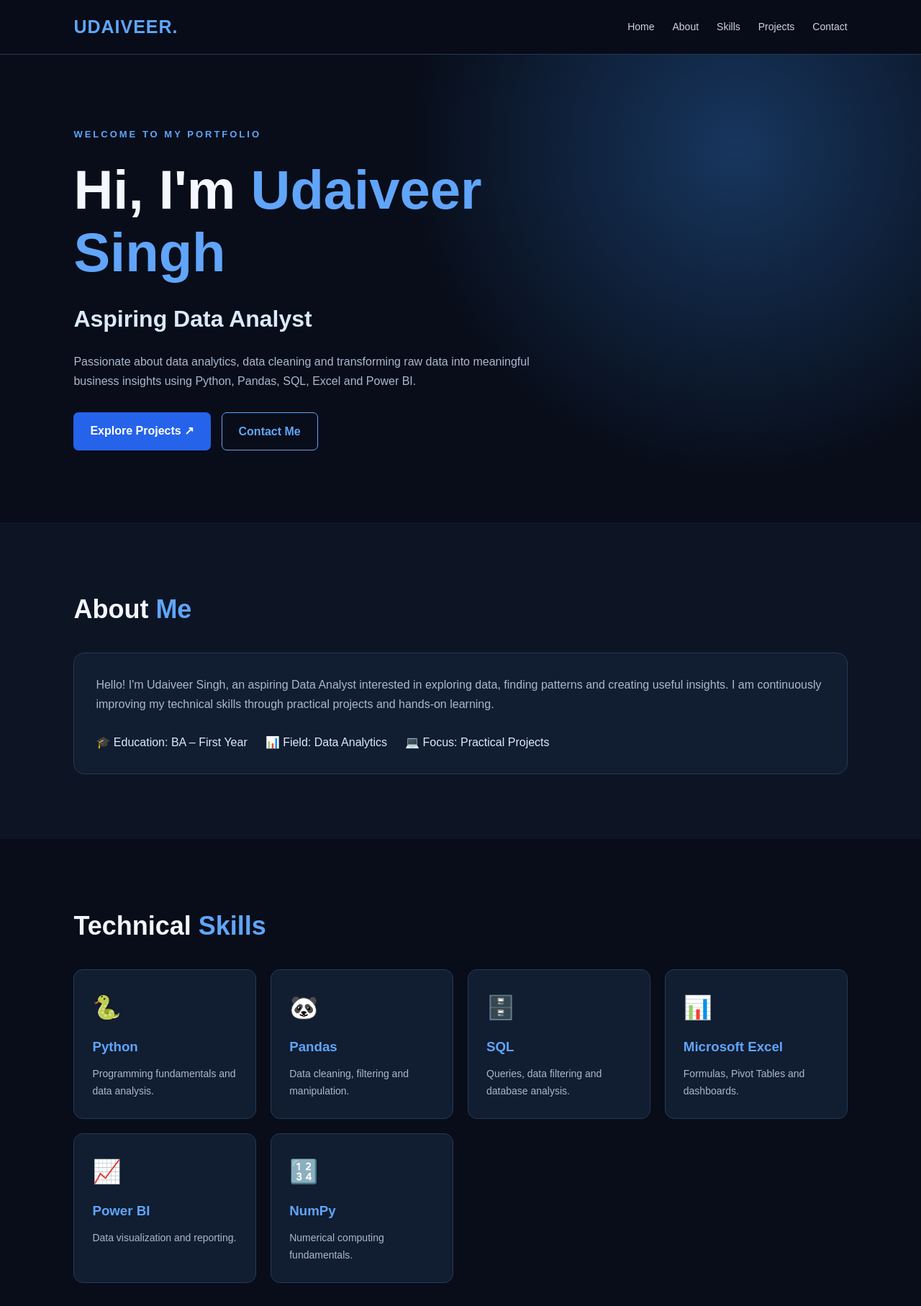
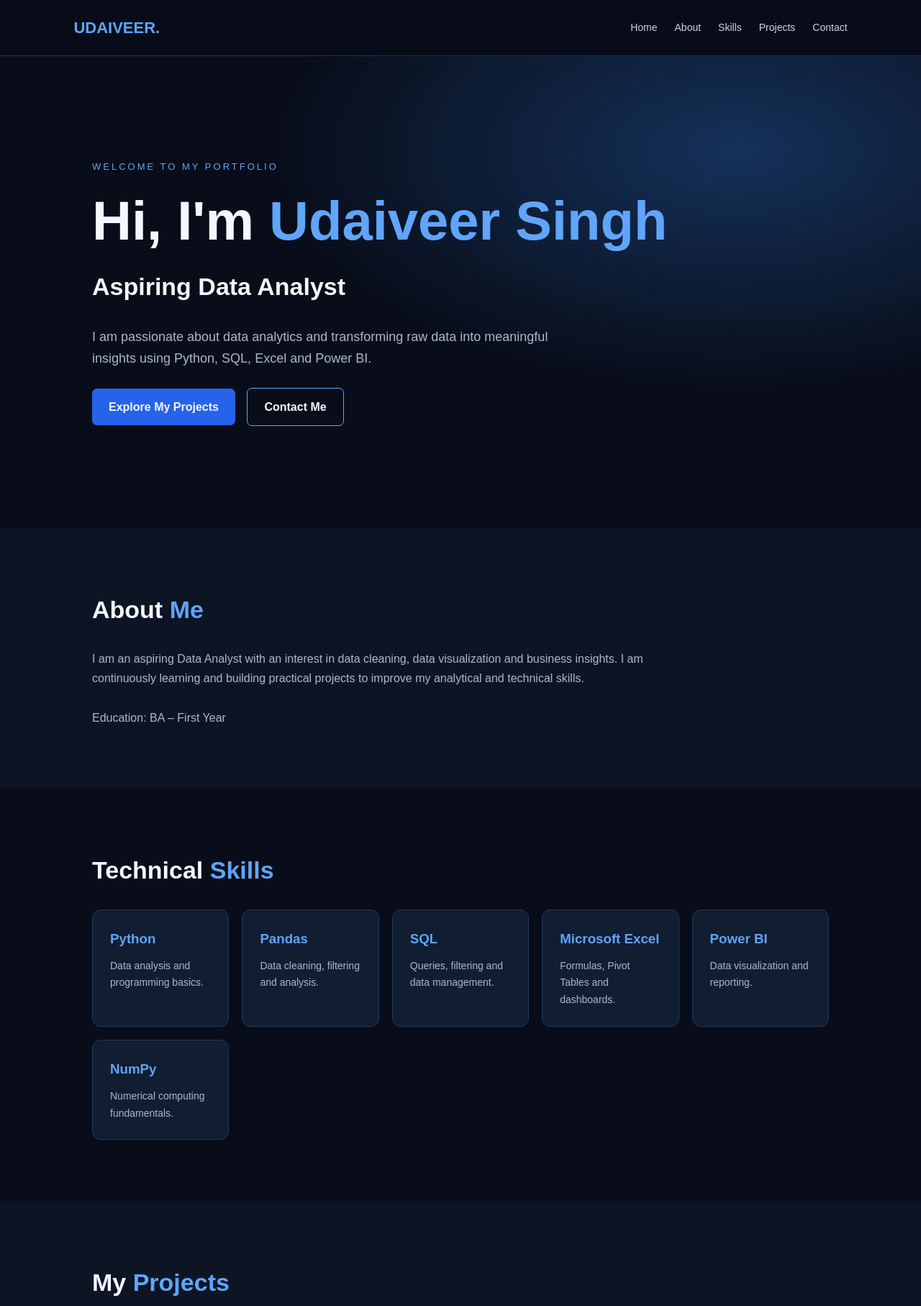
Before and after one commit to udaiveersingh08/udaiveer_portfolio, a plain HTML site: page index.html in a window 1280 px wide. Shown: the top 1815 px of the page at 72% size. Drawn offline with Linux system fonts and the light colour scheme.

Commit message:
Update index.html

```diff
--- a/index.html
+++ b/index.html
@@ -4,291 +4,90 @@
 <head>
   <meta charset="UTF-8">
   <meta name="viewport" content="width=device-width, initial-scale=1.0">
-<meta name="description" content="Udaiveer Singh - Aspiring Data Analyst Portfolio">
-<title>Udaiveer Singh | Data Analyst</title>
-
+  <title>Udaiveer Singh | Data Analyst Portfolio</title>
   <style>
-:root {
-  --bg: #080d19;
-  --card: #111d31;
-  --blue: #60a5fa;
-  --text: #f4f7ff;
-  --muted: #aab8ce;
-  --border: #263a59;
-}
-
-* {
-  margin: 0;
-  padding: 0;
-  box-sizing: border-box;
-}
-
+    * { margin: 0; padding: 0; box-sizing: border-box; }
     html { scroll-behavior: smooth; }
-
     body {
-  background: var(--bg);
-  color: var(--text);
+      background: #080d19;
+      color: #f4f7ff;
       font-family: Arial, sans-serif;
       line-height: 1.7;
     }
-
-a {
-  color: inherit;
-  text-decoration: none;
-}
-
-.container {
-  width: 84%;
-  max-width: 1150px;
-  margin: auto;
-}
-
+    a { color: inherit; text-decoration: none; }
     header {
-  position: sticky;
-  top: 0;
-  z-index: 100;
-  background: rgba(8,13,25,.94);
-  backdrop-filter: blur(15px);
-  border-bottom: 1px solid var(--border);
-}
-
-.navbar {
-  min-height: 75px;
       display: flex;
       justify-content: space-between;
       align-items: center;
+      padding: 20px 8%;
+      position: sticky;
+      top: 0;
+      background: #080d19ee;
+      backdrop-filter: blur(12px);
+      border-bottom: 1px solid #25334b;
+      z-index: 10;
     }
-
-.logo {
-  color: var(--blue);
-  font-size: 25px;
-  font-weight: 800;
-  letter-spacing: 1px;
+    .logo { color: #60a5fa; font-size: 22px; font-weight: bold; }
+    nav { display: flex; gap: 24px; }
+    nav a { color: #cbd5e1; font-size: 14px; }
+    nav a:hover { color: #60a5fa; }
+    section { padding: 85px 10%; }
+    .hero {
+      min-height: 82vh;
+      display: flex;
+      flex-direction: column;
+      justify-content: center;
+      background: radial-gradient(ellipse at 80% 20%, #15315a 0%, transparent 45%);
     }
-
-nav {
-  display: flex;
-  gap: 25px;
-}
-
-nav a {
-  color: #cbd5e1;
-  font-size: 14px;
-  transition: .3s;
-}
-
-nav a:hover { color: var(--blue); }
-
-.hero {
-  min-height: 650px;
-  display: flex;
-  align-items: center;
-  background:
-    radial-gradient(circle at 80% 20%, #17365e 0%, transparent 40%),
-    var(--bg);
-}
-
-.hero-content { max-width: 780px; }
-
-.tag {
-  color: var(--blue);
-  letter-spacing: 3px;
-  font-size: 13px;
+    .tag { color: #60a5fa; letter-spacing: 3px; font-size: 13px; }
+    h1 { font-size: clamp(42px, 7vw, 76px); line-height: 1.15; margin: 20px 0; }
+    h1 span, h2 span { color: #60a5fa; }
+    .hero p { color: #aab8ce; max-width: 650px; font-size: 18px; }
+    .btn {
+      display: inline-block;
+      margin: 25px 12px 0 0;
+      padding: 12px 23px;
+      background: #2563eb;
+      border-radius: 7px;
       font-weight: bold;
     }
-
-.hero h1 {
-  font-size: clamp(42px, 7vw, 76px);
-  line-height: 1.15;
-  margin: 22px 0;
+    .btn.outline { background: transparent; border: 1px solid #60a5fa; }
+    h2 { font-size: 34px; margin-bottom: 25px; }
+    .about, .contact { background: #0d1525; }
+    .muted { color: #aab8ce; max-width: 800px; }
+    .skills, .projects {
+      display: grid;
+      grid-template-columns: repeat(auto-fit, minmax(190px, 1fr));
+      gap: 18px;
     }
-
-.highlight { color: var(--blue); }
-
-.hero h2 {
-  color: #dbeafe;
-  font-size: clamp(22px, 3vw, 32px);
-  margin-bottom: 18px;
+    .card {
+      background: #111d31;
+      border: 1px solid #263a59;
+      border-radius: 12px;
+      padding: 24px;
+      transition: transform .25s, border-color .25s;
     }
-
-.hero p, .muted {
-  color: var(--muted);
-  max-width: 700px;
+    .card:hover { transform: translateY(-6px); border-color: #60a5fa; }
+    .card h3 { color: #60a5fa; margin-bottom: 10px; }
+    .card p { color: #aab8ce; font-size: 14px; }
+    .project-link { display: inline-block; margin-top: 15px; color: #60a5fa; }
+    footer {
+      text-align: center;
+      padding: 25px;
+      color: #8392aa;
+      border-top: 1px solid #25334b;
     }
-
-.buttons {
-  display: flex;
-  flex-wrap: wrap;
-  gap: 15px;
-  margin-top: 30px;
-}
-
-.btn {
-  display: inline-block;
-  padding: 12px 23px;
-  border-radius: 7px;
-  background: #2563eb;
-  color: white;
-  font-weight: bold;
-  transition: .3s;
-}
-
-.btn:hover {
-  background: #3b82f6;
-  transform: translateY(-3px);
-}
-
-.btn-outline {
-  background: transparent;
-  border: 1px solid var(--blue);
-  color: var(--blue);
-}
-
-.btn-outline:hover {
-  background: #172943;
-}
-
-section { padding: 90px 0; }
-
-.section-title {
-  font-size: 36px;
-  margin-bottom: 30px;
-}
-
-.section-title span { color: var(--blue); }
-
-.dark-section { background: #0d1525; }
-
-.about-box {
-  background: var(--card);
-  padding: 30px;
-  border: 1px solid var(--border);
-  border-radius: 15px;
-}
-
-.about-box p {
-  color: var(--muted);
-}
-
-.info {
-  display: flex;
-  flex-wrap: wrap;
-  gap: 25px;
-  margin-top: 25px;
-  color: #dbeafe;
-}
-
-.skills-grid, .projects-grid, .social-grid {
-  display: grid;
-  grid-template-columns: repeat(auto-fit, minmax(210px, 1fr));
-  gap: 20px;
-}
-
-.card {
-  background: var(--card);
-  border: 1px solid var(--border);
-  border-radius: 13px;
-  padding: 25px;
-  transition: .3s;
-}
-
-.card:hover {
-  transform: translateY(-7px);
-  border-color: var(--blue);
-  box-shadow: 0 10px 35px #2563eb18;
-}
-
-.card-icon {
-  font-size: 32px;
-  margin-bottom: 12px;
-}
-
-.card h3 {
-  color: var(--blue);
-  margin-bottom: 10px;
-}
-
-.card p {
-  color: var(--muted);
-  font-size: 14px;
-}
-
-.project-link {
-  display: inline-block;
-  color: var(--blue);
-  margin-top: 18px;
-  font-weight: bold;
-}
-
-.project-link:hover { text-decoration: underline; }
-
-.social-card {
-  background: var(--card);
-  border: 1px solid var(--border);
-  border-radius: 13px;
-  padding: 23px 15px;
-  text-align: center;
-  display: flex;
-  flex-direction: column;
-  align-items: center;
-  gap: 8px;
-  transition: .3s;
-}
-
-.social-card:hover {
-  transform: translateY(-6px);
-  border-color: var(--blue);
-  background: #172943;
-}
-
-.social-icon {
-  font-size: 30px;
-}
-
-.social-card strong { color: var(--blue); }
-.social-card small { color: var(--muted); }
-
-.contact-note {
-  margin-bottom: 25px;
-}
-
-footer {
-  padding: 28px 10px;
-  text-align: center;
-  color: var(--muted);
-  border-top: 1px solid var(--border);
-}
-
-@media(max-width: 700px) {
-  .container { width: 90%; }
-
-  .navbar {
-    flex-direction: column;
-    padding: 15px 0;
-    gap: 12px;
-  }
-
-  nav {
-    flex-wrap: wrap;
-    justify-content: center;
-    gap: 15px;
-  }
-
-  .hero { min-height: 570px; }
-
-  section { padding: 65px 0; }
-
-  .section-title { font-size: 29px; }
+    @media(max-width: 650px) {
+      header { flex-direction: column; gap: 12px; }
+      nav { gap: 13px; flex-wrap: wrap; justify-content: center; }
+      section { padding: 65px 7%; }
     }
   </style>
 </head>
-
 <body>
 
 <header>
-  <div class="container navbar">
-    <a href="#home" class="logo">UDAIVEER.</a>
-
+  <div class="logo">UDAIVEER.</div>
   <nav>
     <a href="#home">Home</a>
     <a href="#about">About</a>
@@ -296,190 +95,68 @@ footer {
     <a href="#projects">Projects</a>
     <a href="#contact">Contact</a>
   </nav>
-  </div>
 </header>
 
-<main>
-
 <section class="hero" id="home">
-  <div class="container">
-    <div class="hero-content">
   <div class="tag">WELCOME TO MY PORTFOLIO</div>
-
-      <h1>
-        Hi, I'm <span class="highlight">Udaiveer Singh</span>
-      </h1>
-
+  <h1>Hi, I'm <span>Udaiveer Singh</span></h1>
   <h2>Aspiring Data Analyst</h2>
-
   <p>
-        Passionate about data analytics, data cleaning and
-        transforming raw data into meaningful business insights
-        using Python, Pandas, SQL, Excel and Power BI.
+    I am passionate about data analytics and transforming raw data
+    into meaningful insights using Python, SQL, Excel and Power BI.
   </p>
-
-      <div class="buttons">
-        <a href="#projects" class="btn">Explore Projects ↗</a>
-        <a href="#contact" class="btn btn-outline">Contact Me</a>
-      </div>
-    </div>
+  <div>
+    <a class="btn" href="#projects">Explore My Projects</a>
+    <a class="btn outline" href="#contact">Contact Me</a>
   </div>
 </section>
 
-<section class="dark-section" id="about">
-  <div class="container">
-    <h2 class="section-title">About <span>Me</span></h2>
+<section class="about" id="about">
+  <h2>About <span>Me</span></h2>
+  <p class="muted">
+    I am an aspiring Data Analyst with an interest in data cleaning,
+    data visualization and business insights. I am continuously
+    learning and building practical projects to improve my analytical
+    and technical skills.
+    <br><br>
+    Education: BA – First Year
+  </p>
+</section>
 
-    <div class="about-box">
-      <p>
-        Hello! I'm Udaiveer Singh, an aspiring Data Analyst
-        interested in exploring data, finding patterns and
-        creating useful insights.
-
-        I am continuously improving my technical skills through
-        practical projects and hands-on learning.
-      </p>
-
-      <div class="info">
-        <span>🎓 Education: BA – First Year</span>
-        <span>📊 Field: Data Analytics</span>
-        <span>💻 Focus: Practical Projects</span>
-      </div>
-    </div>
+<section id="skills">
+  <h2>Technical <span>Skills</span></h2>
+  <div class="skills">
+    <div class="card"><h3>Python</h3><p>Data analysis and programming basics.</p></div>
+    <div class="card"><h3>Pandas</h3><p>Data cleaning, filtering and analysis.</p></div>
+    <div class="card"><h3>SQL</h3><p>Queries, filtering and data management.</p></div>
+    <div class="card"><h3>Microsoft Excel</h3><p>Formulas, Pivot Tables and dashboards.</p></div>
+    <div class="card"><h3>Power BI</h3><p>Data visualization and reporting.</p></div>
+    <div class="card"><h3>NumPy</h3><p>Numerical computing fundamentals.</p></div>
   </div>
 </section>
 
-<section id="skills">
-  <div class="container">
-    <h2 class="section-title">Technical <span>Skills</span></h2>
-
-    <div class="skills-grid">
-
+<section class="about" id="projects">
+  <h2>My <span>Projects</span></h2>
+  <div class="projects">
     <div class="card">
-        <div class="card-icon">🐍</div>
-        <h3>Python</h3>
-        <p>Programming fundamentals and data analysis.</p>
+      <h3>E-commerce Orders Analysis</h3>
+      <p>Data analysis project using Python and Pandas.</p>
+      <a class="project-link" href="https://github.com/udaiveersinghchawda08-ai/ecommerce-orders-analysis">View Project →</a>
     </div>
-
     <div class="card">
-        <div class="card-icon">🐼</div>
-        <h3>Pandas</h3>
-        <p>Data cleaning, filtering and manipulation.</p>
-      </div>
-
-      <div class="card">
-        <div class="card-icon">🗄️</div>
-        <h3>SQL</h3>
-        <p>Queries, data filtering and database analysis.</p>
-      </div>
-
-      <div class="card">
-        <div class="card-icon">📊</div>
-        <h3>Microsoft Excel</h3>
-        <p>Formulas, Pivot Tables and dashboards.</p>
-      </div>
-
-      <div class="card">
-        <div class="card-icon">📈</div>
-        <h3>Power BI</h3>
-        <p>Data visualization and reporting.</p>
-      </div>
-
-      <div class="card">
-        <div class="card-icon">🔢</div>
-        <h3>NumPy</h3>
-        <p>Numerical computing fundamentals.</p>
-      </div>
-
-    </div>
-  </div>
-</section>
-
-<section class="dark-section" id="projects">
-  <div class="container">
-    <h2 class="section-title">My <span>Projects</span></h2>
-
-    <div class="projects-grid">
-
-      <div class="card">
-        <div class="card-icon">🛒</div>
-        <h3>E-commerce Orders Analysis</h3>
-        <p>
-          An E-commerce data analysis project using
-          Python and Pandas.
-        </p>
-        <a class="project-link"
-           href="https://github.com/udaiveersinghchawda08-ai/ecommerce-orders-analysis"
-           target="_blank" rel="noopener noreferrer">
-          View Project ↗
-        </a>
-      </div>
-
-      <div class="card">
-        <div class="card-icon">📊</div>
       <h3>Sales Data Analysis</h3>
-        <p>
-          Sales data analysis project with Python,
-          SQL and data cleaning.
-        </p>
-        <a class="project-link"
-           href="https://github.com/udaiveersinghchawda08-ai"
-           target="_blank" rel="noopener noreferrer">
-          Explore GitHub ↗
-        </a>
-      </div>
-
+      <p>Sales data analysis using Excel and SQL.</p>
+      <a class="project-link" href="https://github.com/udaiveersinghchawda08-ai">View GitHub →</a>
     </div>
   </div>
 </section>
 
 <section id="contact">
-  <div class="container">
-    <h2 class="section-title">Let's <span>Connect</span></h2>
-
-    <p class="muted contact-note">
-      Feel free to connect with me for professional
-      opportunities, projects and collaboration.
-    </p>
-
-    <div class="social-grid">
-
-      <a class="social-card"
-         href="https://www.instagram.com/udaiveer_analyst/"
-         target="_blank" rel="noopener noreferrer">
-        <span class="social-icon">📸</span>
-        <strong>Instagram</strong>
-        <small>@udaiveer_analyst</small>
-      </a>
-
-      <a class="social-card"
-         href="https://www.linkedin.com/in/udaiveer-singh-data-analyst/"
-         target="_blank" rel="noopener noreferrer">
-        <span class="social-icon">💼</span>
-        <strong>LinkedIn</strong>
-        <small>Professional Profile</small>
-      </a>
-
-      <a class="social-card"
-         href="https://github.com/udaiveersinghchawda08-ai"
-         target="_blank" rel="noopener noreferrer">
-        <span class="social-icon">🐙</span>
-        <strong>GitHub</strong>
-        <small>My Projects</small>
-      </a>
-
-      <a class="social-card"
-         href="mailto:udaiveersinghchawda08@gmail.com">
-        <span class="social-icon">✉️</span>
-        <strong>Gmail</strong>
-        <small>Send an Email</small>
-      </a>
-
-    </div>
-  </div>
+  <h2>Let's <span>Connect</span></h2>
+  <p class="muted">Feel free to connect with me for professional opportunities and collaboration.</p>
+  <a class="btn" href="https://github.com/udaiveersinghchawda08-ai">GitHub</a>
+  <a class="btn outline" href="https://www.linkedin.com/">LinkedIn</a>
 </section>
-
-</main>
 
 <footer>
   © 2026 Udaiveer Singh | Data Analyst Portfolio
```
Lines whose indentation alone changed are shown as unchanged.
